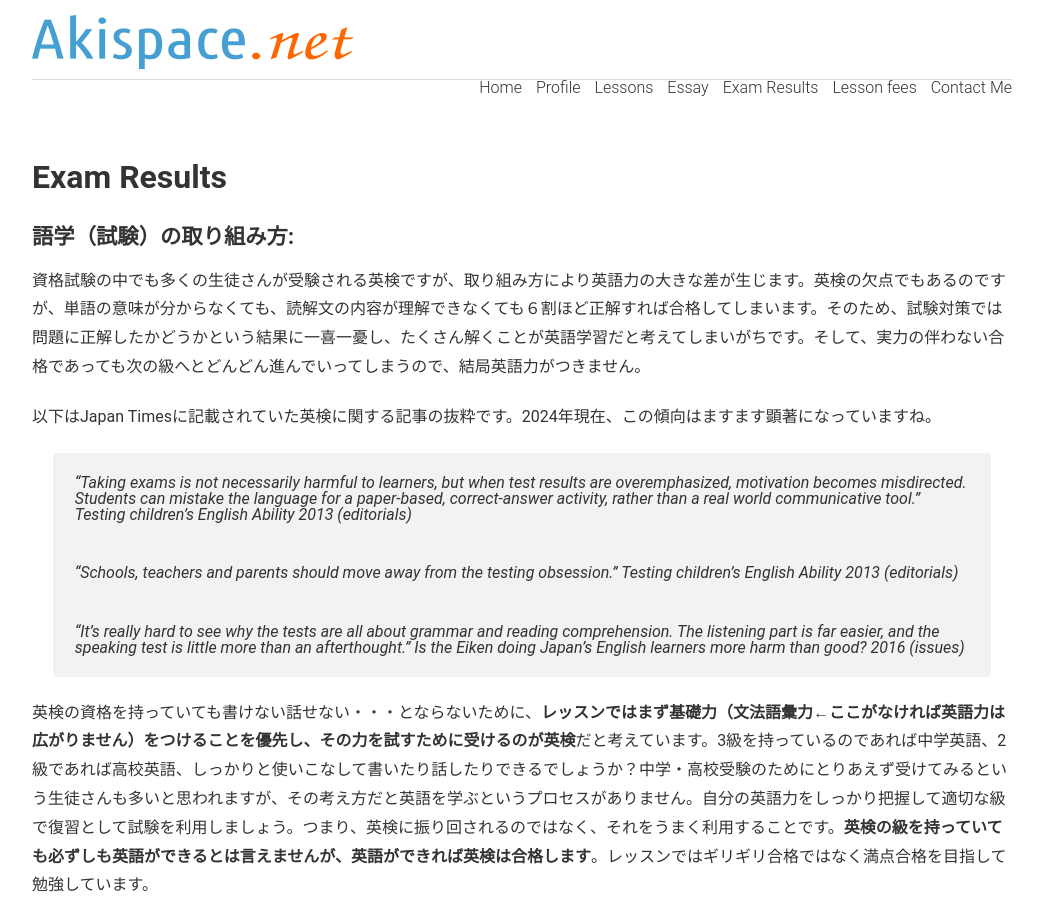
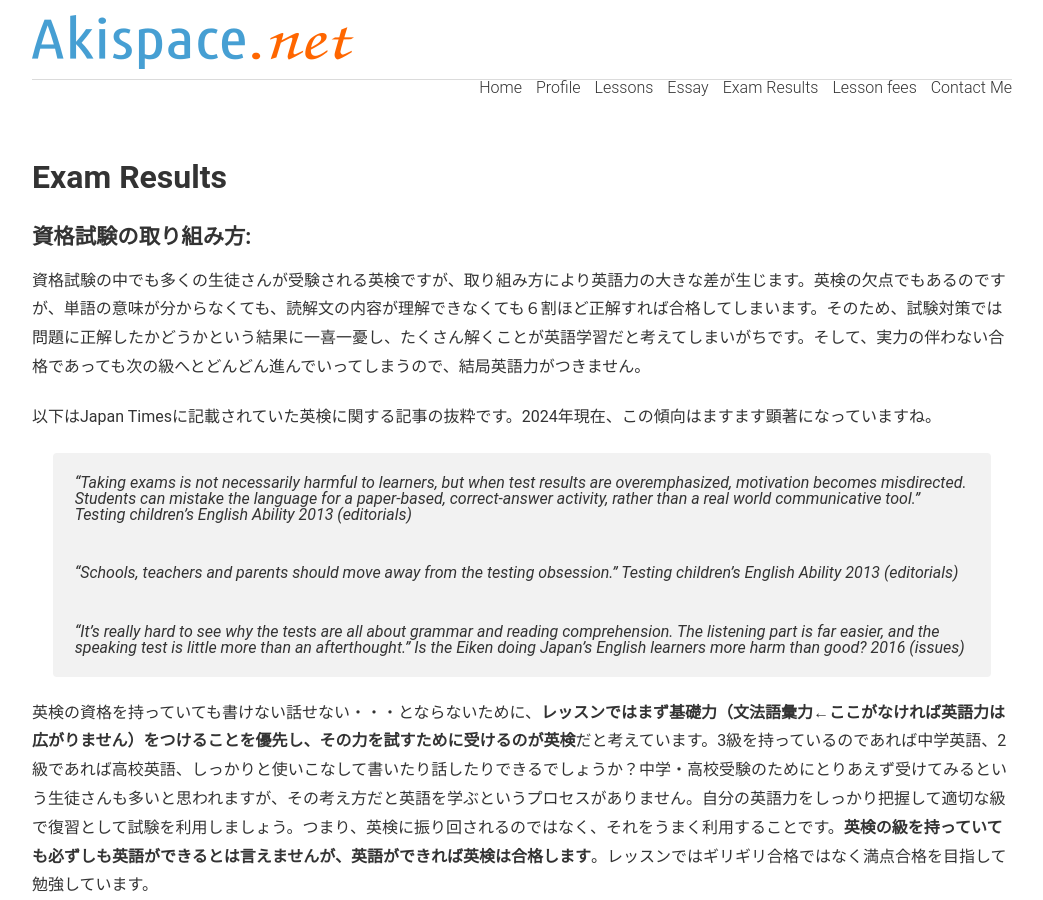
Before and after one commit to phocean/akispace, a Jekyll site: the page built from exam_results.md, in a window 1280 px wide and 900 px high. Shown: the whole window, without its empty margins (118-1161 px from the left). Built offline with Jekyll 4.4.1, drawn with Linux system fonts in a browser that asks for light colours.

Commit message:
Update exam_results.md

```diff
--- a/exam_results.md
+++ b/exam_results.md
@@ -8,7 +8,7 @@ description: オンライン英語家庭教師　小学生から大学生まで
 
 ## Exam Results
 
-<h4>語学（試験）の取り組み方:</h4>
+<h4>資格試験の取り組み方:</h4>
 
 資格試験の中でも多くの生徒さんが受験される英検ですが、取り組み方により英語力の大きな差が生じます。英検の欠点でもあるのですが、単語の意味が分からなくても、読解文の内容が理解できなくても６割ほど正解すれば合格してしまいます。そのため、試験対策では問題に正解したかどうかという結果に一喜一憂し、たくさん解くことが英語学習だと考えてしまいがちです。そして、実力の伴わない合格であっても次の級へとどんどん進んでいってしまうので、結局英語力がつきません。
 
```
